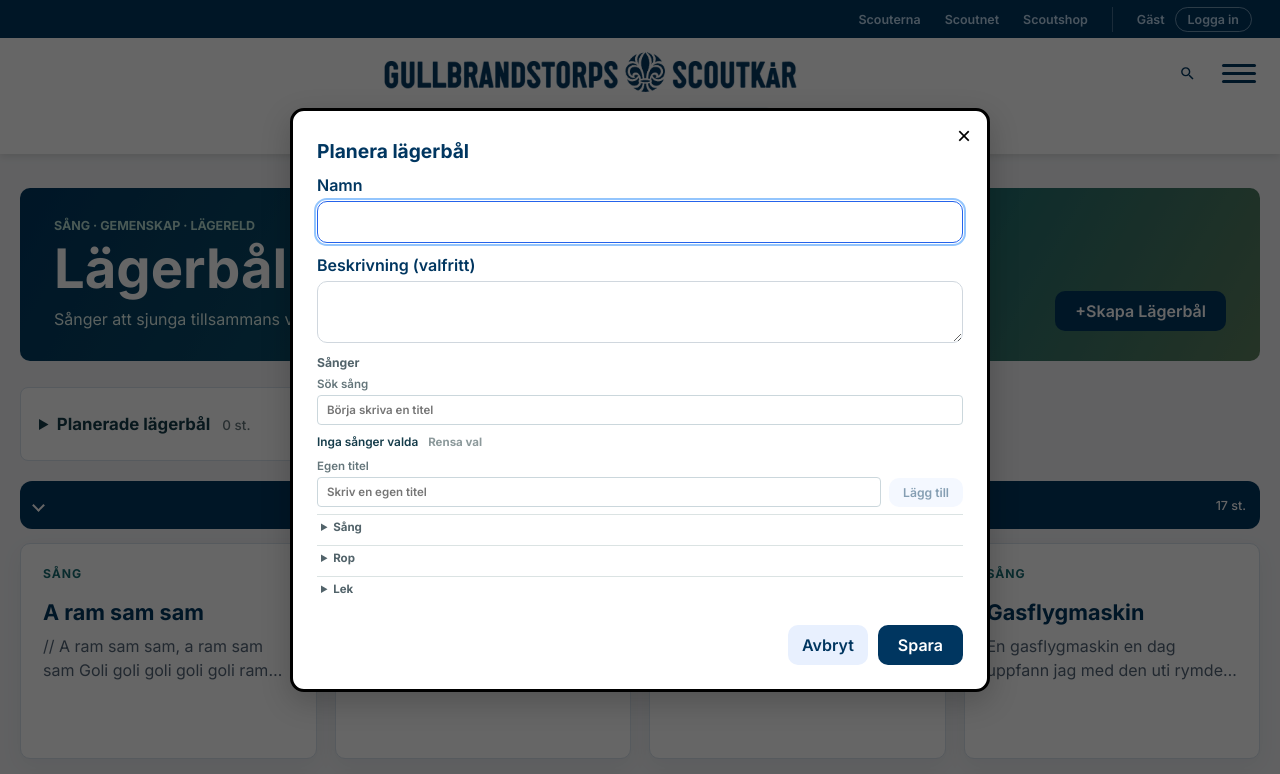
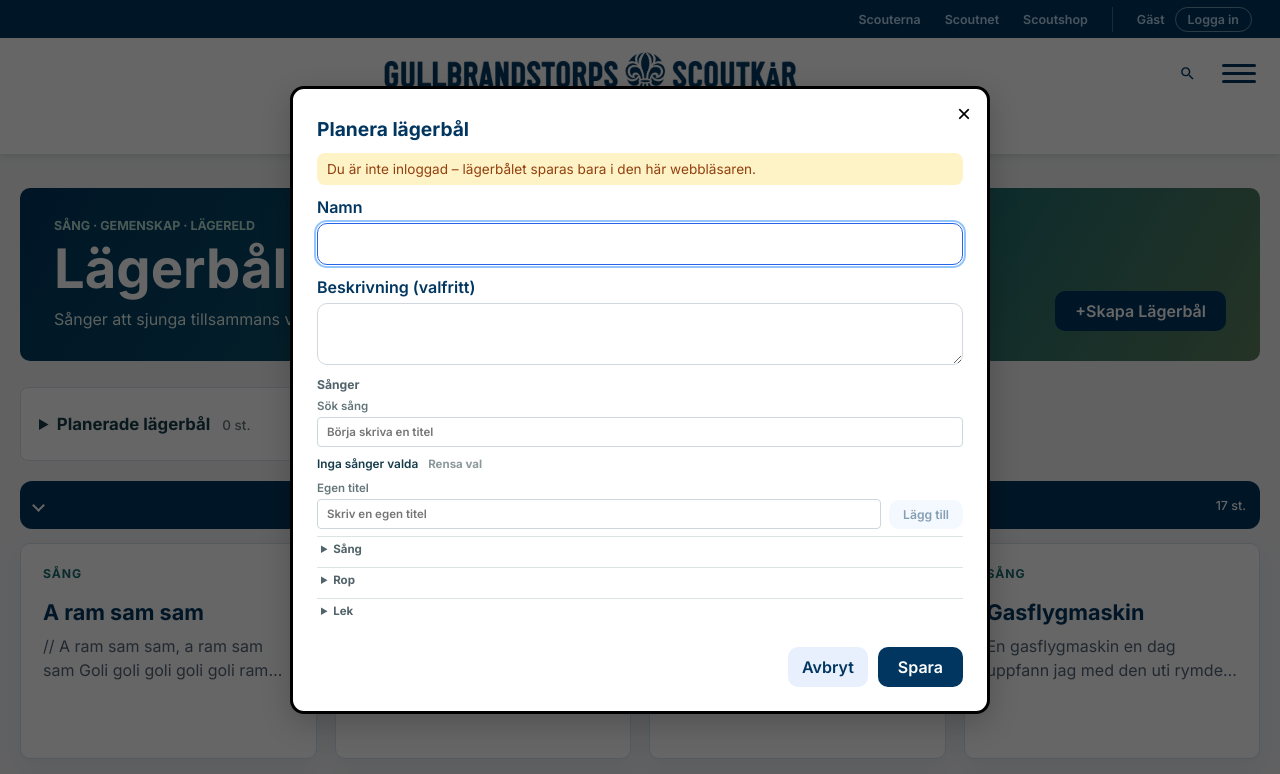
Before and after one commit to pstridh77/GTScout, a plain HTML site: page lagerbal.html in a window 1280 px wide. Both pictures are taken after a click on the button "+Skapa Lägerbål". Shown: the top 774 px of the page. Drawn offline with nearby package versions, Linux system fonts and the light colour scheme.

Commit message:
added warning for local saved lägerbål

```diff
--- a/js/campfire-plans.js
+++ b/js/campfire-plans.js
@@ -15,6 +15,7 @@
     const pickerContainer = document.getElementById("campfirePlanPicker");
     const formStatus = document.getElementById("campfirePlanFormStatus");
     const saveButton = document.getElementById("saveCampfirePlan");
+    const localNotice = document.getElementById("campfireLocalNotice");
     const shareDialog = document.getElementById("campfireShareDialog");
     const shareUrl = document.getElementById("campfireShareUrl");
     const shareStatus = document.getElementById("campfireShareStatus");
@@ -176,12 +177,15 @@
         const query = search.value.trim().toLocaleLowerCase("sv");
         const visiblePlans = plans.filter(plan => plan.title.toLocaleLowerCase("sv").includes(query));
         noResults.hidden = !query || visiblePlans.length > 0 || plans.length === 0;
-        status.textContent = syncState.loading ? "Hämtar planerade lägerbål..."
+        const statusText = syncState.loading ? "Hämtar planerade lägerbål..."
             : syncState.storageError ? "Kunde inte läsa lokalt sparade lägerbål. Uppgifterna har inte ändrats."
             : syncState.error ? "Kunde inte synka planerade lägerbål. Lokala uppgifter visas om de finns."
                 : actionMessage || (!plans.length ? "Inga planerade lägerbål ännu."
                     : !window.GTScoutAuth?.isSignedIn?.() ? "Sparas bara i den här webbläsaren."
                         : !window.GTScoutCampfirePlans.canEdit() ? "Endast ledare kan redigera kårens lägerbål." : "");
+        status.textContent = statusText;
+        status.classList?.toggle("detail-note-warning", /lokalt|lokala|webbläsaren/i.test(statusText));
+        status.classList?.toggle("planning-sync-status--error", Boolean(syncState.error || syncState.storageError));
         status.hidden = !section.open && !syncState.error && !syncState.storageError;
         list.innerHTML = visiblePlans.map(plan => {
             const entries = plan.items.map(item => {
@@ -216,6 +220,11 @@
         title.value = copy ? `Kopia av ${plan.title}` : plan?.title || "";
         description.value = plan?.description || "";
         document.getElementById("campfirePlanDialogTitle").textContent = copy ? "Kopiera lägerbål" : plan ? "Redigera lägerbål" : "Planera lägerbål";
+        const isLocal = Boolean(plan?.local_only) || !window.GTScoutAuth?.isSignedIn?.();
+        localNotice.textContent = plan?.local_only
+            ? "Lägerbålet sparas bara i den här webbläsaren – inte i kårens databas."
+            : "Du är inte inloggad – lägerbålet sparas bara i den här webbläsaren.";
+        localNotice.classList.toggle("hidden", !isLocal);
         formStatus.textContent = "";
         pickerContainer.innerHTML = picker.render({ campfire_items: plan?.items || [] });
         dialog.showModal();
--- a/lagerbal.html
+++ b/lagerbal.html
@@ -88,6 +88,7 @@
         <form id="campfirePlanForm" class="campfire-plan-form">
             <button id="closeCampfirePlan" class="close-popup" type="button" aria-label="Stäng">&times;</button>
             <h2 id="campfirePlanDialogTitle">Planera lägerbål</h2>
+            <p id="campfireLocalNotice" class="detail-note-warning hidden">Du är inte inloggad – lägerbålet sparas bara i den här webbläsaren.</p>
             <label class="modal-field"><span>Namn</span><input id="campfirePlanTitle" type="text" maxlength="160" required></label>
             <label class="modal-field"><span>Beskrivning (valfritt)</span><textarea id="campfirePlanDescription" rows="2"></textarea></label>
             <div id="campfirePlanPicker"></div>
```
Also changed, not shown: tests/lagerbal.test.js (+6 -1 lines).
